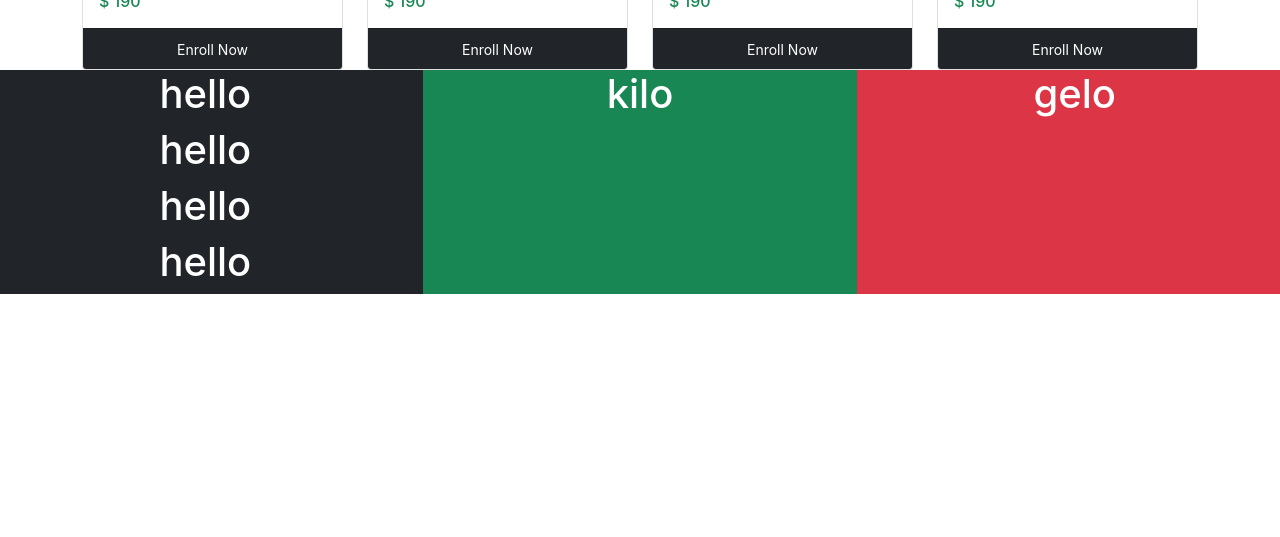
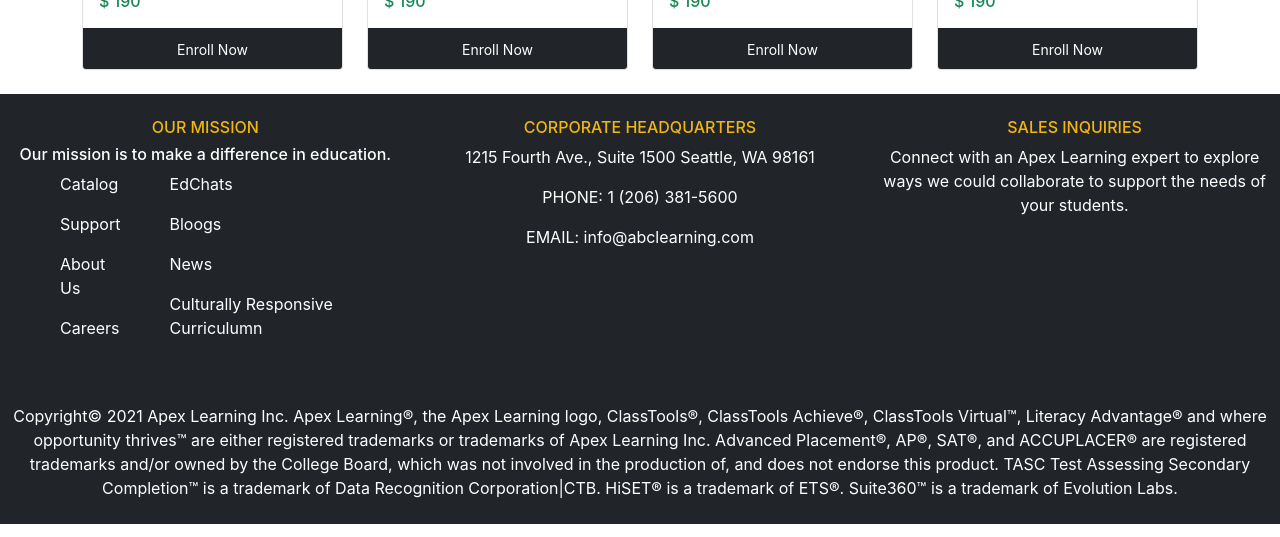
Before and after one commit to mohammadatiqurrahman/online-education, a React (Create React App) app: page /services in a window 1280 px wide. Shown: the part 1855-2392 px from the top of the page. Before the commit the page ends 2149 px from the top, so only its background shows below. Built offline with nearby package versions, Linux system fonts and the light colour scheme.

Commit message:
add footer content

```diff
--- a/src/components/Footer/Footer.css
+++ b/src/components/Footer/Footer.css
@@ -0,0 +1,3 @@
+.style-text{
+    color: rgb(241, 182, 18);
+}
--- a/src/components/Footer/Footer.js
+++ b/src/components/Footer/Footer.js
@@ -1,23 +1,41 @@
 import React from 'react';
+import './Footer.css'
 
 const Footer = () => {
     return (
         <div>
-            <div className="row">
-                <div className="col-md-4 bg-dark text-white">
-                    <h1>hello</h1>
-                    <h1>hello</h1>
-                    <h1>hello</h1>
-                    <h1>hello</h1>
+            <div className="row mt-4">
+                <div className="col-md-4 bg-dark text-white p-4">
+                    <h6 className="style-text">OUR MISSION</h6>
+                    <h6>Our mission is to make a difference in education.</h6>
+                    <div className="d-flex">
+                        <div className="ms-4 ps-4 text-start">
+                            <p>Catalog</p>
+                            <p>Support</p>
+                            <p>About Us</p>
+                            <p>Careers</p>
+                        </div>
+                        <div className="ms-4 ps-4 text-start">
+                            <p>EdChats</p>
+                            <p>Bloogs</p>
+                            <p>News</p>
+                            <p>Culturally Responsive Curriculumn</p>
+                        </div>
+                    </div>
                 </div>
-                <div className="col-md-4 bg-success text-white">
-                    <h1>kilo</h1>
+                <div className="col-md-4 bg-dark text-white p-4">
+                    <h6 className="style-text">CORPORATE HEADQUARTERS</h6>
+                    <p>1215 Fourth Ave., Suite 1500 Seattle, WA 98161</p>
+                    <p>PHONE: 1 (206) 381-5600</p>
+                    <p>EMAIL: info@abclearning.com</p>
                 </div>
-                <div className="col-md-4 bg-danger text-white">
-                <h1>gelo</h1>
+                <div className="col-md-4 bg-dark text-white p-4">
+                <h6 className="style-text">SALES INQUIRIES</h6>
+                <p>Connect with an Apex Learning expert to explore ways we could collaborate to support the needs of your students.</p>
                 </div>
+                <p className='p-4 text-white bg-dark'>Copyright© 2021 Apex Learning Inc. Apex Learning®, the Apex Learning logo, ClassTools®, ClassTools Achieve®, ClassTools Virtual™, Literacy Advantage®  and where opportunity thrives™ are either registered trademarks or trademarks of Apex Learning Inc. Advanced Placement®, AP®, SAT®, and ACCUPLACER® are registered trademarks and/or owned by the College Board, which was not involved in the production of, and does not endorse this product. TASC Test Assessing Secondary Completion™ is a trademark of Data Recognition Corporation|CTB.  HiSET® is a trademark of ETS®. Suite360™ is a trademark of Evolution Labs.</p>
+            </div>
 
-            </div>
         </div>
     );
 };
```
